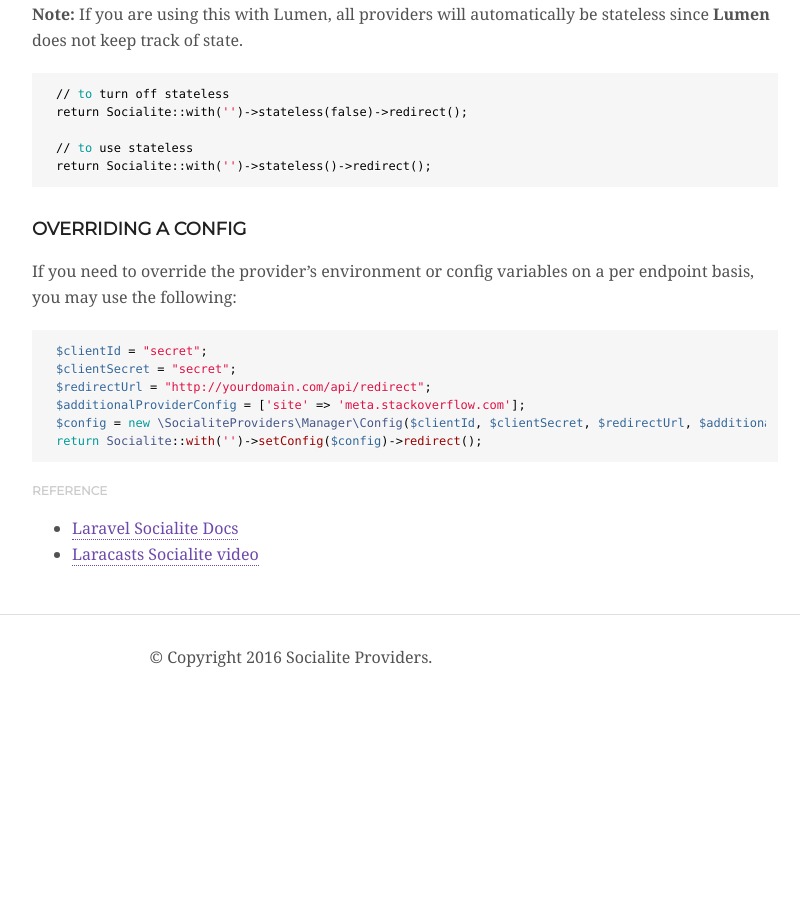
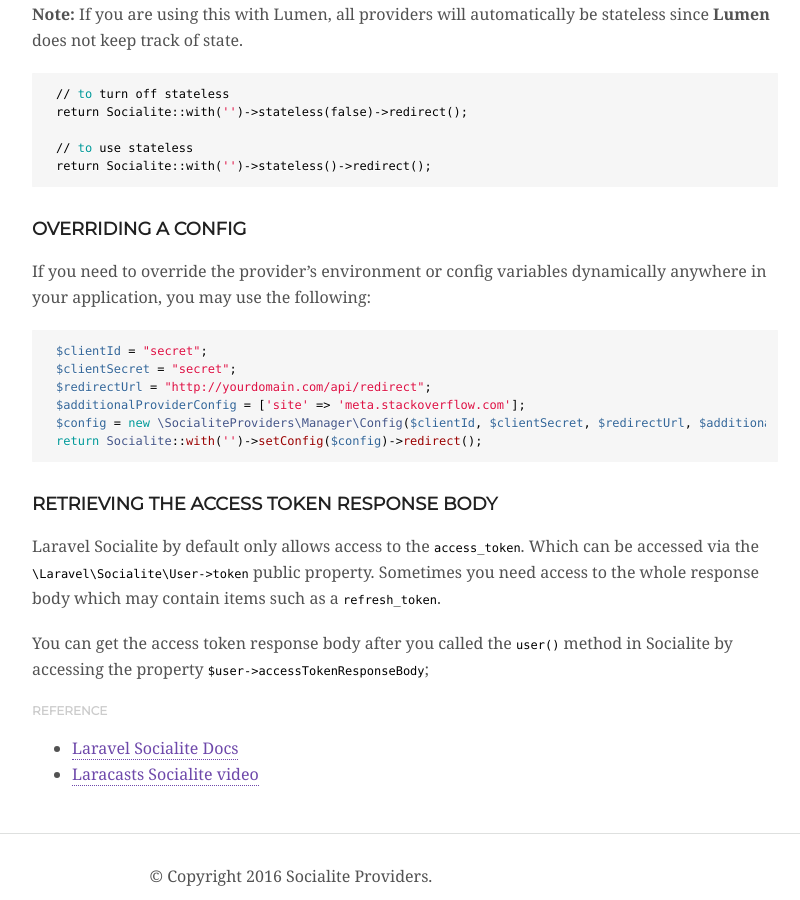
Before and after one commit to SocialiteProviders/socialiteproviders.github.io, a Jekyll site: the page built from _providers/RunKeeper.md, in a window 1280 px wide and 900 px high, scrolled down 2940 px. Shown: the whole window, without its empty margins (349-1149 px from the left). Built offline with Jekyll 4.4.1, drawn with Linux system fonts in a browser that asks for light colours; nearby versions of some CDN libraries; some web fonts are replaced; before the commit the page ends 3640 px from its top, so only the background shows below that.

Commit message:
Added documenation about Access Token Response body

````diff
--- a/_includes/provider/_usage.md
+++ b/_includes/provider/_usage.md
@@ -31,7 +31,7 @@ return Socialite::with('{{ name | downcase | remove: '.' }}')->stateless()->redi
 
 ### Overriding a config
 
-If you need to override the provider's environment or config variables on a per endpoint basis, you may use the following:
+If you need to override the provider's environment or config variables dynamically anywhere in your application, you may use the following:
 
 ```php
 $clientId = "secret";
@@ -42,6 +42,14 @@ $config = new \SocialiteProviders\Manager\Config($clientId, $clientSecret, $redi
 return Socialite::with('{{ name | downcase | remove: '.' }}')->setConfig($config)->redirect();
 ```
 
+### Retrieving the Access Token Response Body
+
+Laravel Socialite by default only allows access to the `access_token`.  Which can be accessed
+via the `\Laravel\Socialite\User->token` public property.  Sometimes you need access to the whole response body which
+may contain items such as a `refresh_token`.
+
+You can get the access token response body after you called the `user()` method in Socialite by accessing the property `$user->accessTokenResponseBody`;
+
 
 #### Reference
 
````
